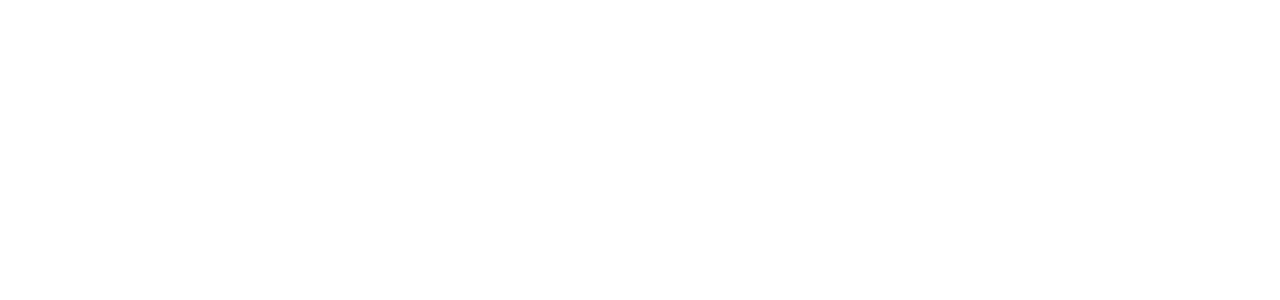
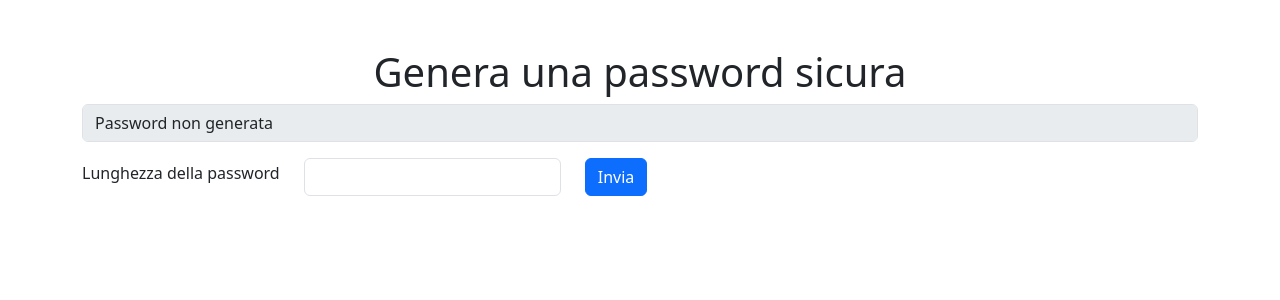
Before and after one commit to dunzolo/php-strong-password-generator, a PHP site: page / in a window 1280 px wide. Before the commit the part shown is empty. Shown: the top 300 px of the page. Run offline with PHP 8.4, Linux system fonts and the light colour scheme.

Commit message:
generate random password index.php

```diff
--- a/index.php
+++ b/index.php
@@ -2,6 +2,18 @@
     ini_set('display_errors', 1);
     ini_set('display_startup_errors', 1);
     error_reporting(E_ALL);
+
+    if(isset($_GET['lenght']) && $_GET['lenght'] !== ''){
+        $length = $_GET['lenght'];
+
+        $alphabet = "ABCDEFGHIJKLMNOPQRSTUVWXYZabcdefghijklmnopqrstuvwxyz0123456789`-=~!@#$%^&*()_+,./<>?;:[]{}\|";
+        $password = "";
+
+        for ($i = 0; $i < $length; $i++) {
+            $char = rand(0, strlen($alphabet) - 1);
+            $password .= $alphabet[$char];
+        }
+    }
 ?>
 
 <!DOCTYPE html>
@@ -10,9 +22,24 @@
         <meta charset="UTF-8">
         <meta http-equiv="X-UA-Compatible" content="IE=edge">
         <meta name="viewport" content="width=device-width, initial-scale=1.0">
+        <link href="https://cdn.jsdelivr.net/npm/bootstrap@5.3.0-alpha1/dist/css/bootstrap.min.css" rel="stylesheet" integrity="sha384-GLhlTQ8iRABdZLl6O3oVMWSktQOp6b7In1Zl3/Jr59b6EGGoI1aFkw7cmDA6j6gD" crossorigin="anonymous">
         <title>PHP Strong Password Generator</title>
     </head>
     <body>
-
+        <div class="container mt-5">
+            <h1 class="text-center">Genera una password sicura</h1>
+            <input class="form-control" type="text" value="<?php echo isset($password) ? $password : 'Password non generata'?>" disabled readonly>
+            <form class="row align-items-center mt-3">
+                <div class="col-auto">
+                    <label for="input-lenght" class="form-label">Lunghezza della password</label>
+                </div>
+                <div class="col-auto">
+                    <input type="number" class="form-control" id="input-lenght" name="lenght" value="<?php echo isset($_GET['lenght']) ? $_GET['lenght'] : '' ?>">
+                </div>
+                <div class="col-auto">
+                    <button type="submit" class="btn btn-primary">Invia</button>
+                </div>
+            </form>
+        </div>
     </body>
 </html>
```
